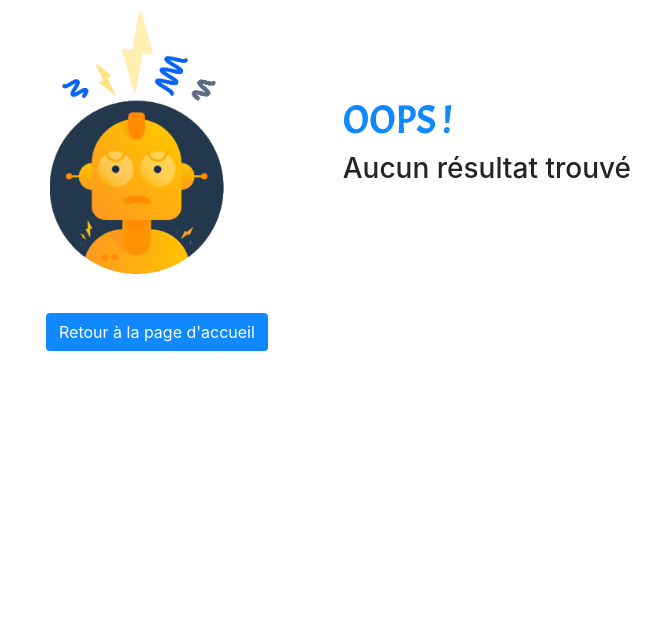
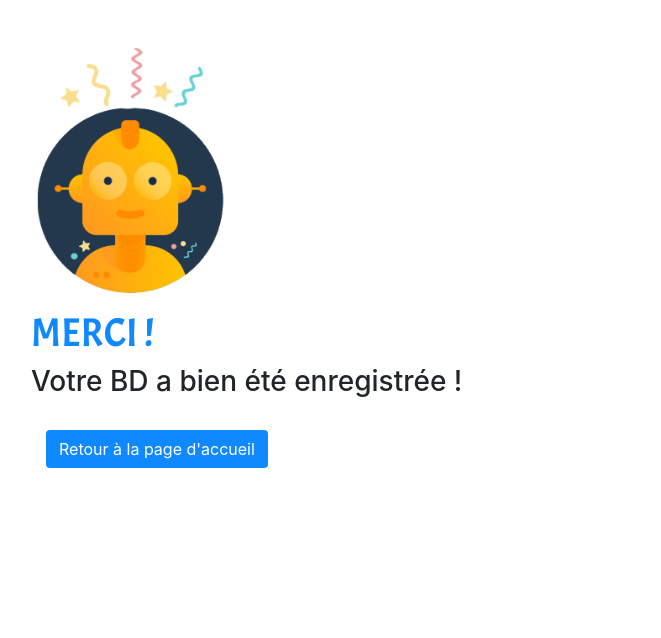
Before and after one commit to WrongJuice/invoice-parsing, a Symfony app: template mpapws/templates/pages/task_success.html.twig in a window 1280 px wide. Shown: the part 77-715 px from the top of the page, without its empty margins (39-700 px from the left). Run offline with Twig, Linux system fonts and the light colour scheme; the template is opened without the code that fills it, so the values that code supplies are empty; some libraries are stand-ins or nearby versions.

Commit message:
Modification sur la redirection en cas de succès d'ajout de BD avec ajout de l'image success.png

```diff
--- a/mpapws/templates/pages/task_success.html.twig
+++ b/mpapws/templates/pages/task_success.html.twig
@@ -2,10 +2,10 @@
 
 {% block body  %}
     <div class="row justify-content-between align-items-center" style="width: 600px;">
-        <img src="/img/noresult.png" style="width: 200px;">
+        <img src="/img/success.png" style="width: 200px;">
         <div class=column">
-            <h1 class="noresult-title"> OOPS ! </h1>
-            <h3> Aucun résultat trouvé</h3>
+            <h1 class="noresult-title"> MERCI ! </h1>
+            <h3> Votre BD a bien été enregistrée !</h3>
         </div>
     </div>
     <br/>
```
Also changed, not shown: mpapws/public/img/success.png (added).
